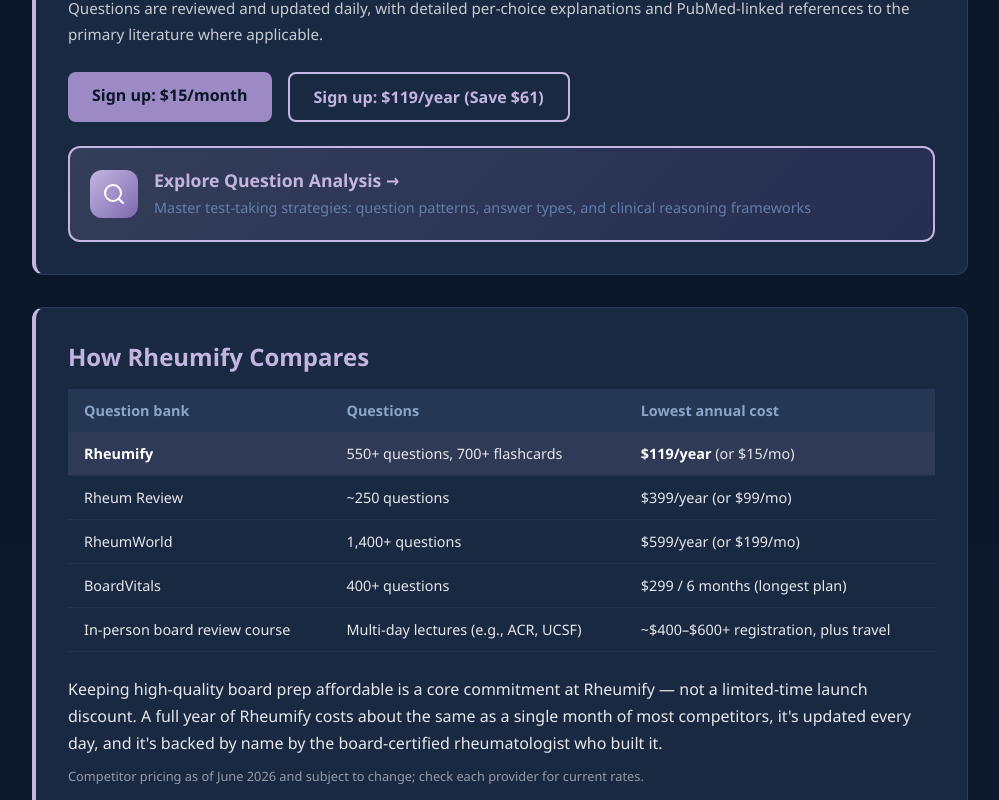
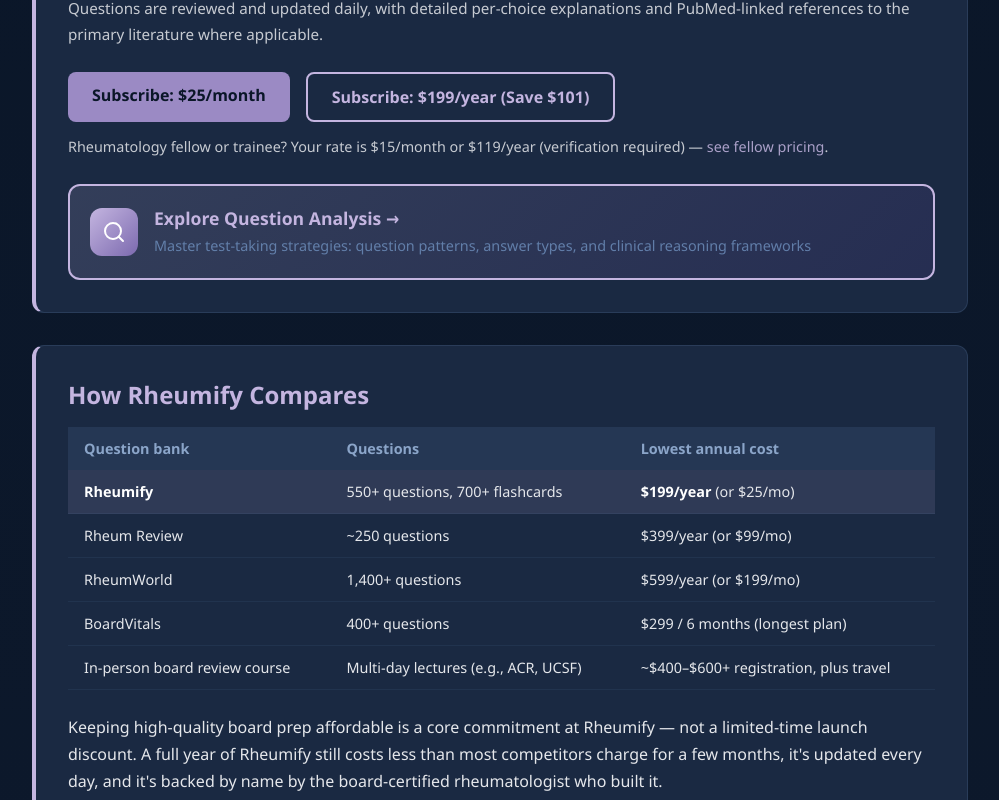
Before and after one commit to rheumify/rheumify-website, a Next.js app: page /fellows in a window 1280 px wide. Shown: the part 540-1340 px from the top of the page, without its empty margins (140-1139 px from the left). Built offline with nearby package versions, Linux system fonts and the light colour scheme.

Commit message:
Fellows page pricing: route CTAs to app /pricing at $25/$199 with fellow-rate note; update comparison table to $199/yr + fellow line; replace bare Stripe links

```diff
--- a/app/fellows/page.js
+++ b/app/fellows/page.js
@@ -26,15 +26,18 @@ export default function FellowsPage() {
           Perfect for fellows preparing for initial certification or rheumatologists maintaining certification through board exams. Questions are reviewed and updated daily, with detailed per-choice explanations and PubMed-linked references to the primary literature where applicable.
         </p>
         <div className="product-buttons" style={{ marginTop: '1.5rem', display: 'flex', gap: '1rem', flexWrap: 'wrap' }}>
-          <a href="https://buy.stripe.com/dRmeVc49F0ct9xVcMJc3m03" className="btn btn-primary" target="_blank" rel="noopener noreferrer"
+          <a href="https://app.rheumify.org/pricing" className="btn btn-primary"
              style={{ background: 'var(--purple-medium)', borderColor: 'var(--purple-medium)' }}>
-            Sign up: $15/month
+            Subscribe: $25/month
           </a>
-          <a href="https://buy.stripe.com/14A14mdKf2kB5hFbIFc3m04" className="btn btn-secondary" target="_blank" rel="noopener noreferrer"
+          <a href="https://app.rheumify.org/pricing" className="btn btn-secondary"
              style={{ borderColor: 'var(--purple-light)', color: 'var(--purple-light)' }}>
-            Sign up: $119/year (Save $61)
+            Subscribe: $199/year (Save $101)
           </a>
         </div>
+        <p style={{ marginTop: '0.85rem', fontSize: '0.9rem', opacity: 0.85 }}>
+          Rheumatology fellow or trainee? Your rate is $15/month or $119/year (verification required) — <a href="https://app.rheumify.org/pricing" style={{ color: 'var(--purple-light)' }}>see fellow pricing</a>.
+        </p>
         <a href="/question-analysis" style={{
           display: 'block',
           marginTop: '1.5rem',
@@ -89,7 +92,7 @@ export default function FellowsPage() {
               <tr style={{ background: 'rgba(196, 181, 224, 0.12)' }}>
                 <td><strong>Rheumify</strong></td>
                 <td>550+ questions, 700+ flashcards</td>
-                <td><strong>$119/year</strong> (or $15/mo)</td>
+                <td><strong>$199/year</strong> (or $25/mo)</td>
               </tr>
               <tr>
                 <td>Rheum Review</td>
@@ -115,7 +118,10 @@ export default function FellowsPage() {
           </table>
         </div>
         <p style={{ marginTop: '1.5rem', lineHeight: '1.7' }}>
-          Keeping high-quality board prep affordable is a core commitment at Rheumify — not a limited-time launch discount. A full year of Rheumify costs about the same as a single month of most competitors, it's updated every day, and it's backed by name by the board-certified rheumatologist who built it.
+          Keeping high-quality board prep affordable is a core commitment at Rheumify — not a limited-time launch discount. A full year of Rheumify still costs less than most competitors charge for a few months, it's updated every day, and it's backed by name by the board-certified rheumatologist who built it.
+        </p>
+        <p style={{ marginTop: '0.75rem', lineHeight: '1.7' }}>
+          Rheumatology fellows and trainees pay even less — $119/year (or $15/month), verification required.
         </p>
         <p style={{ marginTop: '0.5rem', fontSize: '0.8rem', opacity: 0.6 }}>
           Competitor pricing as of June 2026 and subject to change; check each provider for current rates.
@@ -395,7 +401,7 @@ export default function FellowsPage() {
           Join rheumatologists and fellows who are using Rheumify to master rheumatology and ace their boards.
         </p>
         <div className="product-buttons" style={{ justifyContent: 'center', display: 'flex', gap: '1rem', flexWrap: 'wrap' }}>
-          <a href="https://buy.stripe.com/14A14mdKf2kB5hFbIFc3m04" className="btn btn-primary" target="_blank" rel="noopener noreferrer"
+          <a href="https://app.rheumify.org/pricing" className="btn btn-primary"
              style={{ background: 'var(--purple-medium)', borderColor: 'var(--purple-medium)', padding: '1rem 2rem', fontSize: '1.1rem' }}>
             Get Started Today
           </a>
```
